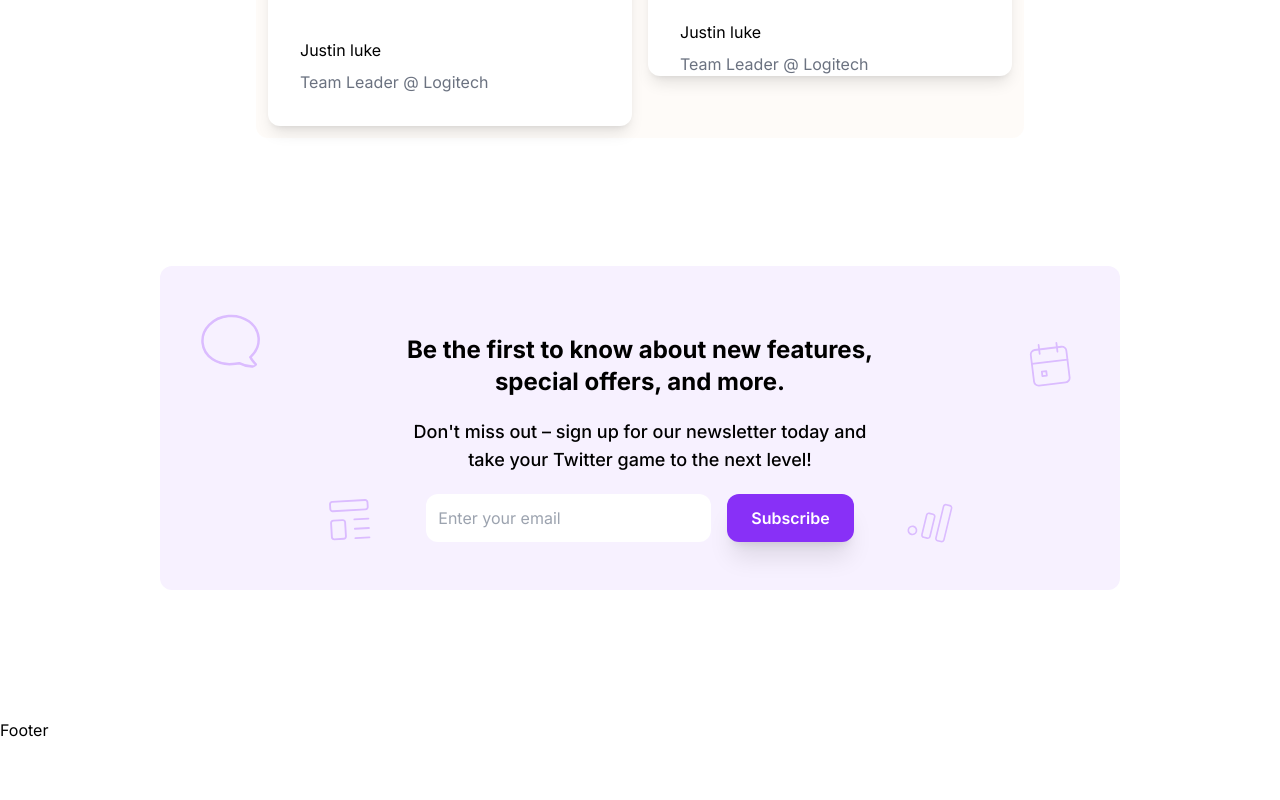
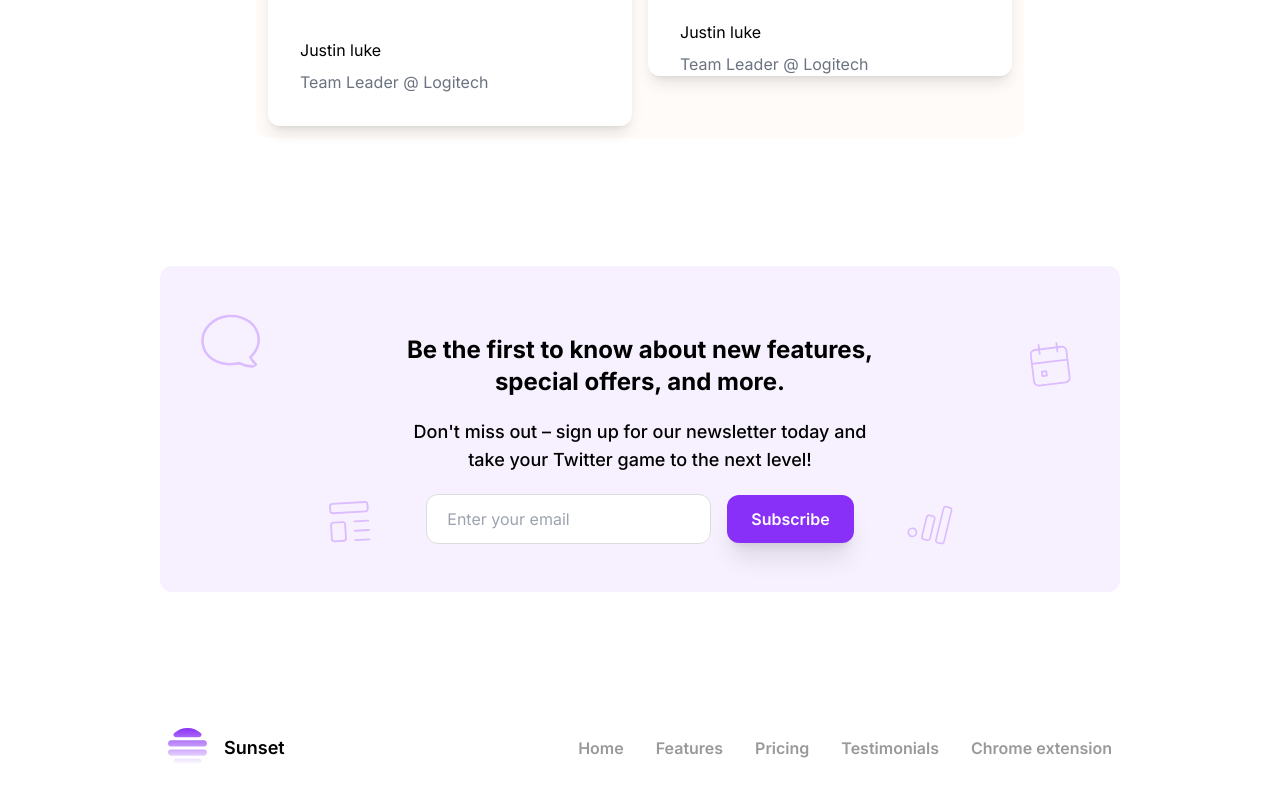
Before and after one commit to yagyesh-bobde/vid-b-web, a Next.js app: page / in a window 1280 px wide. Shown: the part 4466-5266 px from the top of the page. Before the commit the page ends 5208 px from the top, so only its background shows below. Built offline with nearby package versions, Linux system fonts and the light colour scheme.

Commit message:
updated footer section

```diff
--- a/src/components/Footer/Footer.tsx
+++ b/src/components/Footer/Footer.tsx
@@ -1,10 +1,24 @@
+import Image from 'next/image';
+import Link from 'next/link';
 import React from 'react'
+import content from '~/config/content';
+import Button from '../ui/Button';
 
 const Footer = () => {
+    const { header } = content.home;
+
     return (
-        <div>
-            Footer
-        </div>
+        <footer className='absolute-h-center z-10 bg-white mt-3 md:md-5 lg:mt-8 w-responsive rounded-full p-2 flex-center-between pb-14'>
+            <div className="flex-center gap-4 font-semibold text-lg">
+                <Image src={"/logo.svg"} alt='logo' width={40} height={40} />
+                {header.title}
+            </div>
+            <ul className='max-md:hidden flex-center gap-8'>
+                {header.links.map((link, index) => (
+                    <Link key={link.id} className={`text-black/40 hover:cursor-pointer font-semibold`} href={link.url} rel="noreferrer">{link.title}</Link>
+                ))}
+            </ul>
+        </footer>
     )
 }
 
--- a/src/components/Subscribe/Subscribe.tsx
+++ b/src/components/Subscribe/Subscribe.tsx
@@ -28,7 +28,7 @@ const Subscribe = () => {
 
             {/* form */}
             <div className="form-group lg:w-1/2 mx-auto flex-center gap-4">
-                <input type="email" placeholder="Enter your email" className="p-3 rounded-xl w-[285px]" />
+                <input type="email" placeholder="Enter your email" className="p-3 px-5 rounded-xl w-[285px] border border-[#dcdcdc]" />
                 <button className="bg-purple text-white px-6 py-3 rounded-xl font-semibold shadow-xl hover:scale-105 duration-200">{subscribe.button}</button>
             </div>
         </div>
```
